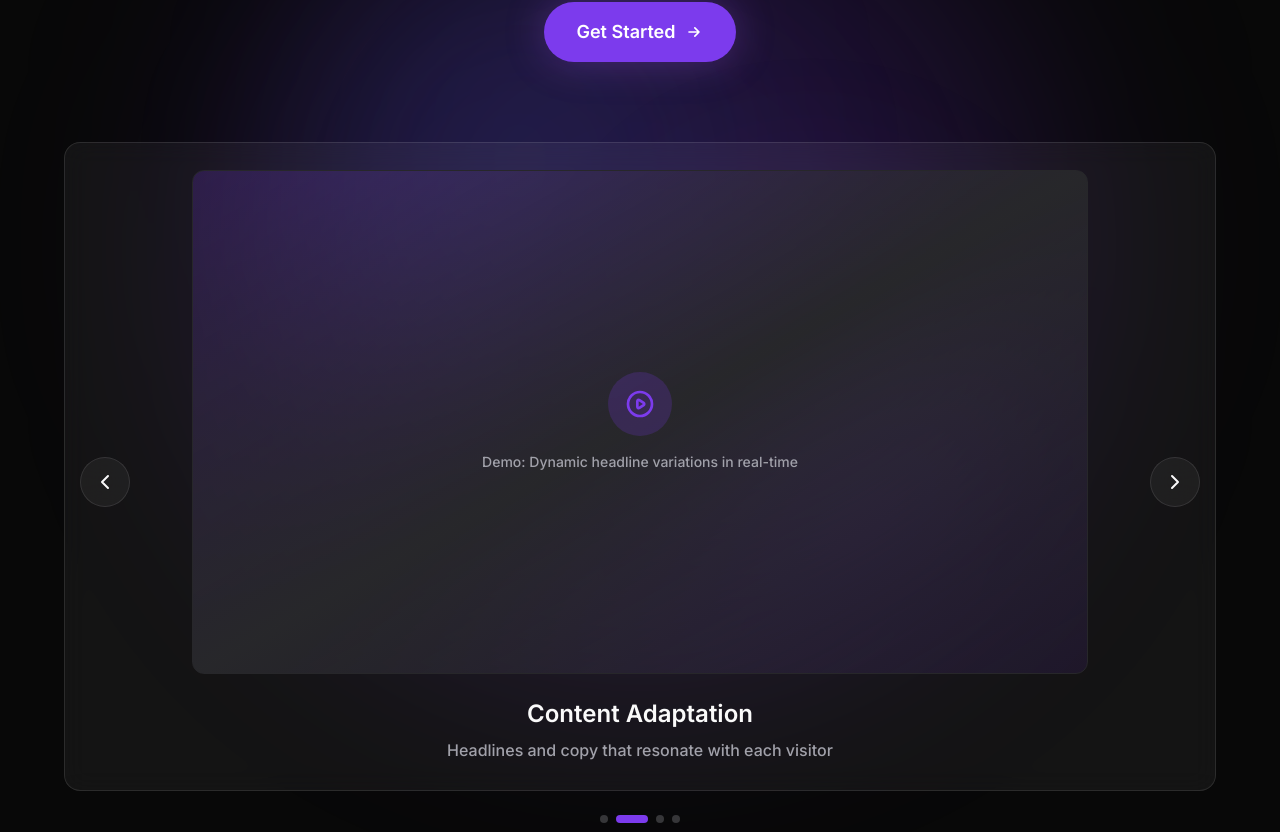
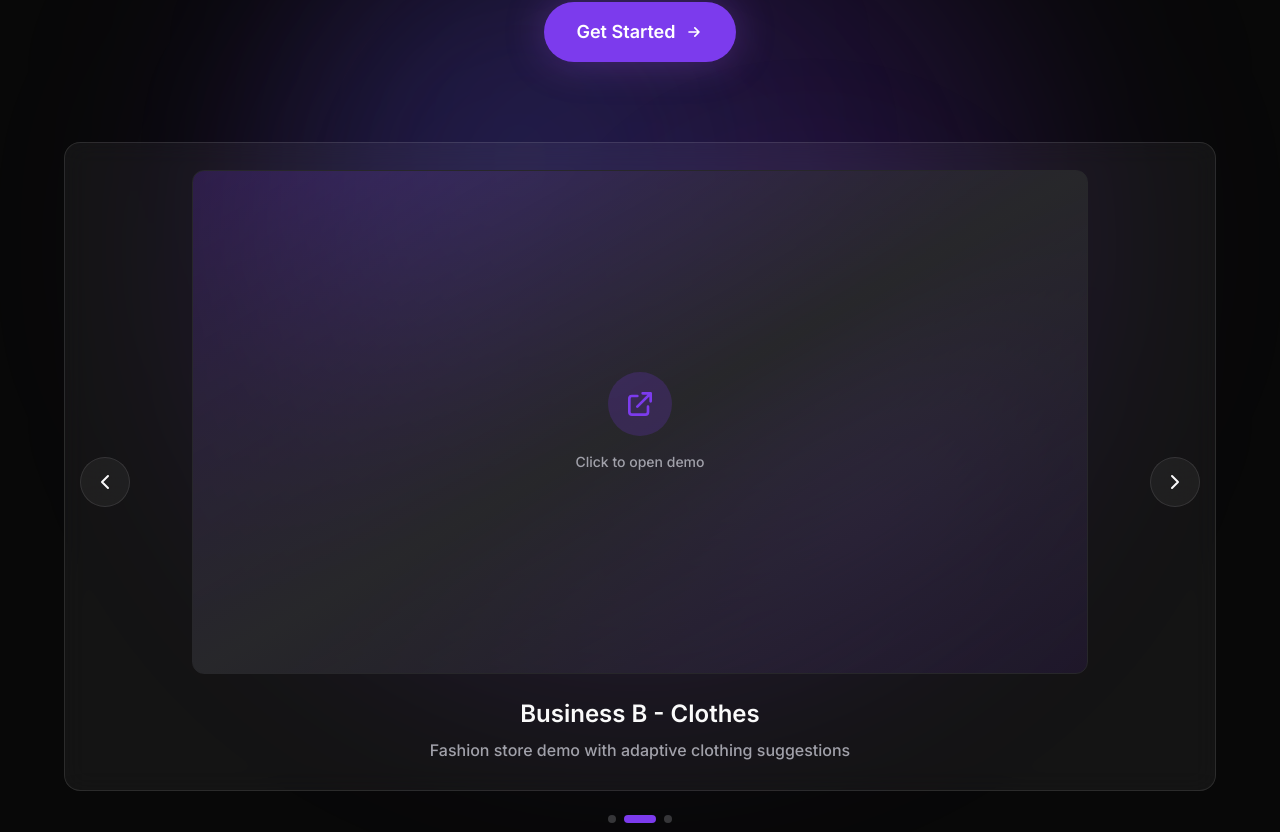
Before and after one commit to tanujdargan/html.ai, a Next.js app in the folder marketing-site/: page / in a window 1280 px wide. Shown: the part 508-1340 px from the top of the page. Built offline with nearby package versions, Linux system fonts and the light colour scheme.

Commit message:
Add demo and dashboard links

```diff
--- a/marketing-site/src/components/Carousel.tsx
+++ b/marketing-site/src/components/Carousel.tsx
@@ -7,27 +7,21 @@ import { ChevronLeft, ChevronRight } from "lucide-react";
 const slides = [
   {
     id: 1,
-    title: "E-commerce Personalization",
-    description: "Product recommendations that adapt to browsing patterns",
-    placeholder: "Demo: Product cards morphing based on user interest",
+    title: "Business A - Shoes",
+    description: "E-commerce demo showcasing personalized shoe recommendations",
+    link: "http://localhost:8082/demo-business-a.html",
   },
   {
     id: 2,
-    title: "Content Adaptation",
-    description: "Headlines and copy that resonate with each visitor",
-    placeholder: "Demo: Dynamic headline variations in real-time",
+    title: "Business B - Clothes",
+    description: "Fashion store demo with adaptive clothing suggestions",
+    link: "http://localhost:8082/demo-business-b.html",
   },
   {
     id: 3,
-    title: "Navigation Intelligence",
-    description: "UI that reorganizes based on user behavior",
-    placeholder: "Demo: Menu items reordering by usage frequency",
-  },
-  {
-    id: 4,
-    title: "Form Optimization",
-    description: "Input fields that anticipate user needs",
-    placeholder: "Demo: Smart form field suggestions and ordering",
+    title: "Admin Dashboard",
+    description: "Manage and monitor your html.ai integrations",
+    link: "http://localhost:8081/",
   },
 ];
 
@@ -86,10 +80,15 @@ export default function Carousel() {
               }}
               className="absolute inset-0 flex flex-col items-center justify-center p-8"
             >
-              {/* Placeholder for GIF/Demo */}
-              <div className="w-full max-w-4xl aspect-video rounded-xl bg-gradient-to-br from-primary/20 via-secondary to-primary/10 border border-border flex items-center justify-center mb-6">
+              {/* Demo Link */}
+              <a
+                href={slides[current].link}
+                target="_blank"
+                rel="noopener noreferrer"
+                className="w-full max-w-4xl aspect-video rounded-xl bg-gradient-to-br from-primary/20 via-secondary to-primary/10 border border-border flex items-center justify-center mb-6 hover:border-primary/50 transition-colors cursor-pointer group"
+              >
                 <div className="text-center p-8">
-                  <div className="w-16 h-16 mx-auto mb-4 rounded-full bg-primary/20 flex items-center justify-center">
+                  <div className="w-16 h-16 mx-auto mb-4 rounded-full bg-primary/20 flex items-center justify-center group-hover:bg-primary/30 transition-colors">
                     <svg
                       className="w-8 h-8 text-primary"
                       fill="none"
@@ -100,21 +99,15 @@ export default function Carousel() {
                         strokeLinecap="round"
                         strokeLinejoin="round"
                         strokeWidth={2}
-                        d="M14.752 11.168l-3.197-2.132A1 1 0 0010 9.87v4.263a1 1 0 001.555.832l3.197-2.132a1 1 0 000-1.664z"
-                      />
-                      <path
-                        strokeLinecap="round"
-                        strokeLinejoin="round"
-                        strokeWidth={2}
-                        d="M21 12a9 9 0 11-18 0 9 9 0 0118 0z"
+                        d="M10 6H6a2 2 0 00-2 2v10a2 2 0 002 2h10a2 2 0 002-2v-4M14 4h6m0 0v6m0-6L10 14"
                       />
                     </svg>
                   </div>
-                  <p className="text-muted-foreground text-sm">
-                    {slides[current].placeholder}
+                  <p className="text-muted-foreground text-sm group-hover:text-foreground transition-colors">
+                    Click to open demo
                   </p>
                 </div>
-              </div>
+              </a>
 
               {/* Slide info */}
               <h3 className="text-2xl font-semibold mb-2">
--- a/marketing-site/src/components/Navbar.tsx
+++ b/marketing-site/src/components/Navbar.tsx
@@ -9,7 +9,7 @@ import { Menu, X } from "lucide-react";
 const navLinks = [
   { name: "Demo", href: "#demo" },
   { name: "Use Cases", href: "#use-cases" },
-  { name: "FAQ", href: "#faq" },
+  { name: "Dashboard", href: "http://localhost:8081/" },
   { name: "Docs", href: "#docs" },
 ];
 
```
